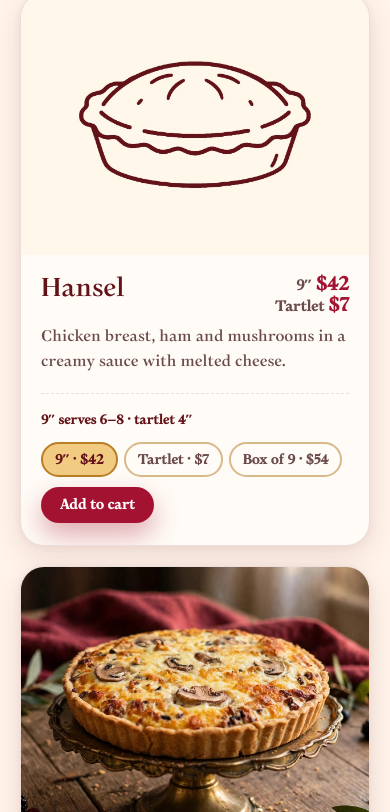
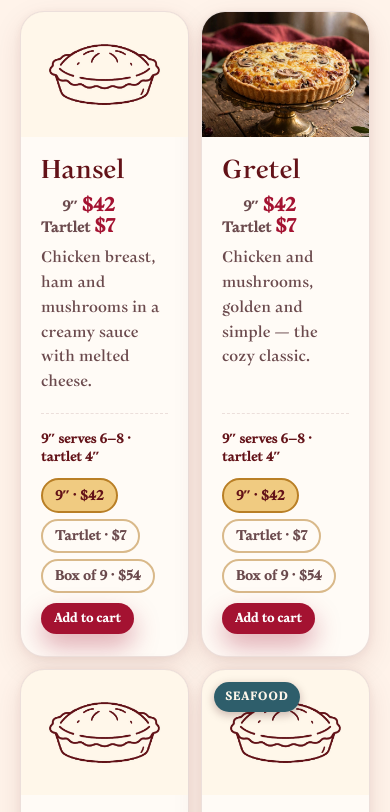
Before and after one commit to FulltimeMasha/marya-pies, a plain HTML site: page index.html in a window 390 px wide. Shown: the part 1329-2141 px from the top of the page. Drawn offline with Linux system fonts and the light colour scheme; files whose address does not match are found by name.

Commit message:
Mobile: two pie cards per row, compact card layout; section tag wraps

```diff
--- a/index.html
+++ b/index.html
@@ -169,6 +169,23 @@ a{color:inherit}
 .section-tag{font-size:12px; font-weight:800; letter-spacing:.18em; text-transform:uppercase; color:var(--cranberry); background:#FBE3D3; border:1px solid #F3C9AE; padding:8px 12px; border-radius:999px; white-space:nowrap}
 .cards{display:grid; gap:20px}
 @media(min-width:820px){ .cards{grid-template-columns:repeat(3,1fr)} }
+@media(max-width:819px){
+  .cards{grid-template-columns:repeat(2,1fr); gap:12px}
+  .card{border-radius:18px}
+  .card-body{padding:12px 12px 14px}
+  .card-top{flex-direction:column; gap:3px}
+  .card h3{font-size:21px}
+  .price{flex-direction:column; text-align:left; font-size:12.5px}
+  .price b{font-size:16px}
+  .card p{font-size:12.5px; line-height:1.5; margin-top:8px}
+  .card-foot{margin-top:12px; padding-top:10px}
+  .card-note{font-size:10.5px; line-height:1.4}
+  .buy{gap:8px; margin-top:10px}
+  .sizes{gap:5px; flex-wrap:wrap}
+  .sz{padding:5px 8px; font-size:11px; border-width:1.5px}
+  .card .btn-small{padding:8px 12px; font-size:12.5px}
+  .section-tag{white-space:normal; text-align:center; line-height:1.5}
+}
 .card{
   background:var(--cream-2); border:1px solid var(--line); border-radius:24px; overflow:hidden;
   box-shadow:var(--shadow-card); display:flex; flex-direction:column;
```
